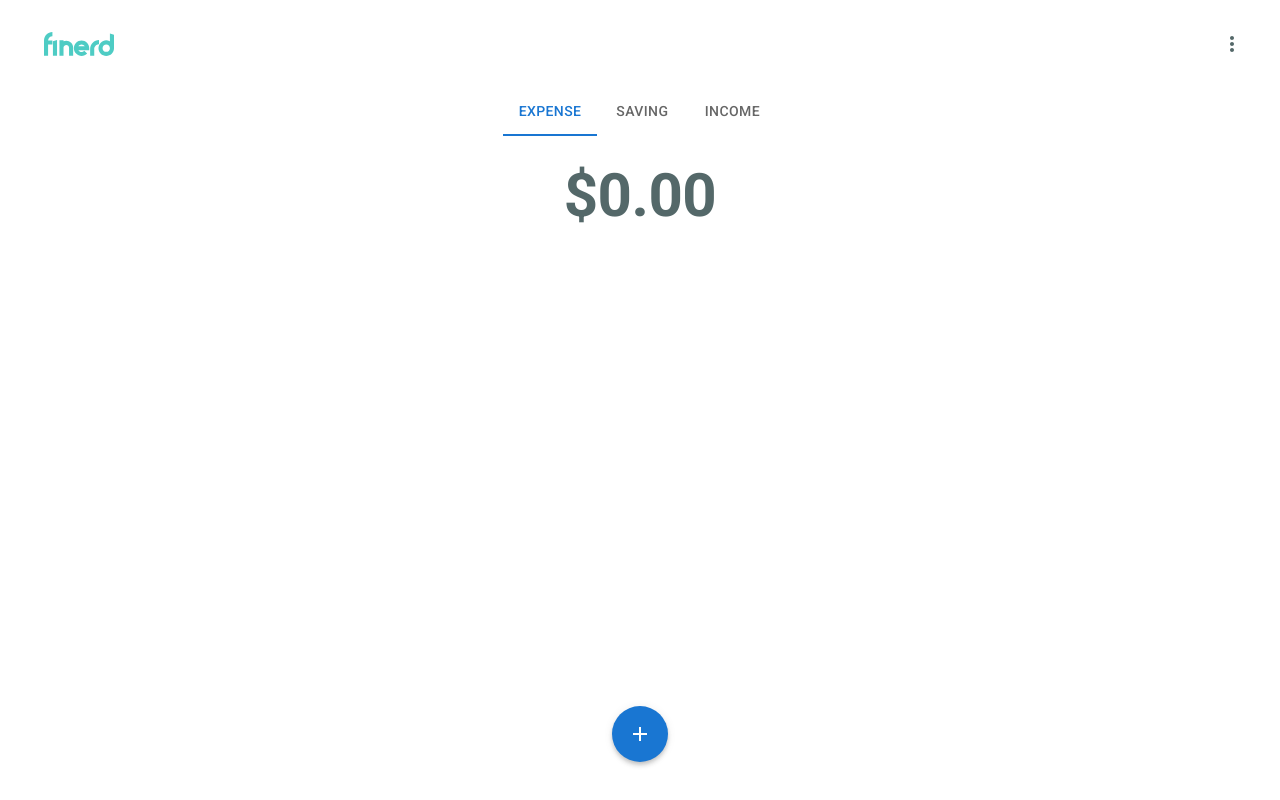
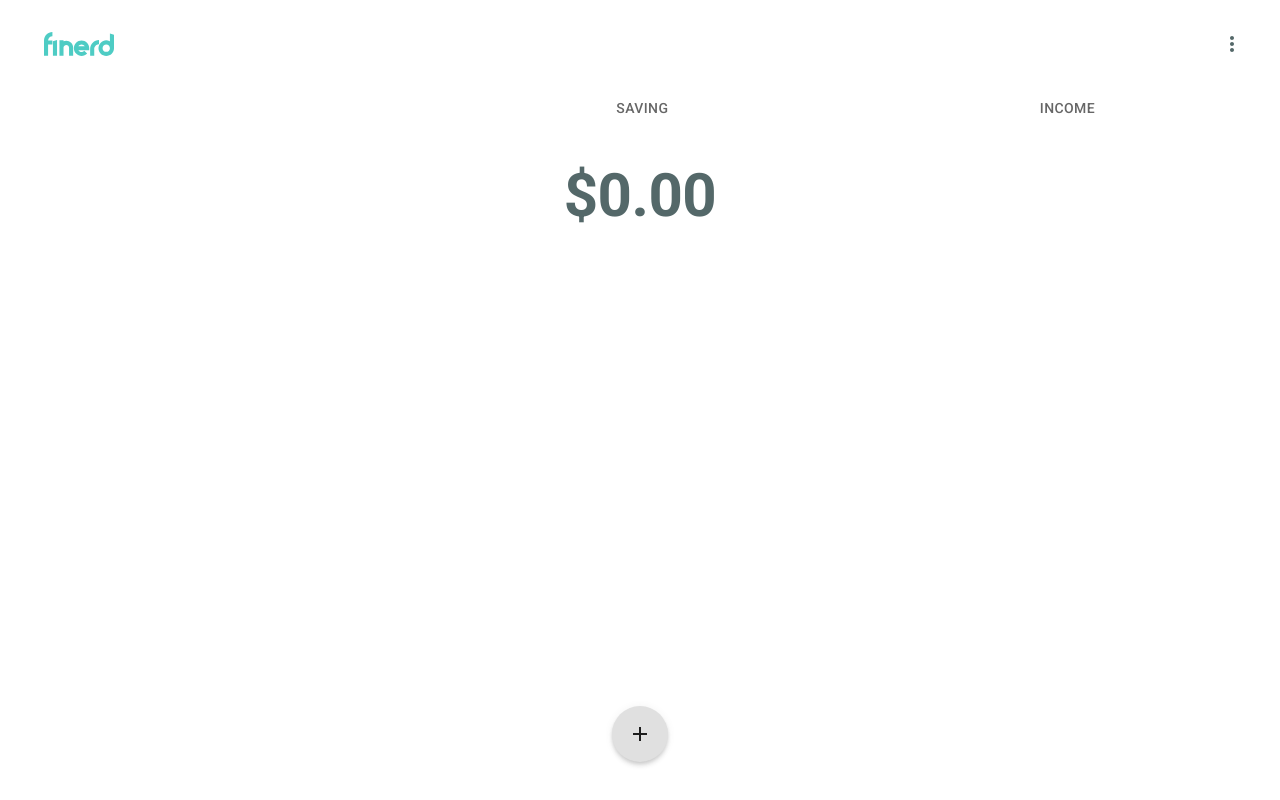
Before and after one commit to tchapsdev/finerd, a Next.js app: page / in a window 1280 px wide. Built offline with nearby package versions, Linux system fonts and the light colour scheme.

Commit message:
style navigation

```diff
--- a/next.config.js
+++ b/next.config.js
@@ -1,4 +1,5 @@
 /** @type {import('next').NextConfig} */
+const path = require('path');
 const withPWA = require('next-pwa');
 const runtimeCaching = require('next-pwa/cache');
 
@@ -7,4 +8,7 @@ module.exports = withPWA({
         dest: 'public',
         runtimeCaching,
     },
+    sassOptions: {
+        includePaths: [path.join(__dirname, 'styles')],
+    },
 });
--- a/src/pages/components/navbar/Navbar.tsx
+++ b/src/pages/components/navbar/Navbar.tsx
@@ -1,9 +1,32 @@
-import { Grid, Tab, Tabs, Typography } from '@mui/material';
+import { Grid, Tab, tabClasses, Tabs, tabsClasses, Typography } from '@mui/material';
 import { SyntheticEvent, useContext, useEffect, useState } from 'react';
+import { styled } from '@mui/system';
 
 import { Menubar } from './menubar/Menubar';
 import { actions, Context } from '../../context/Context';
+import variables from '../../../../styles/variables.module.scss';
 import { TransactionService } from '../../../service/TransactionService';
+
+const TabItem = styled(Tab)(`
+    margin: auto;
+    min-height: 40px;
+
+    &:hover,
+    &:focus,
+    &.${tabClasses.selected} {
+        border-radius: 3px;
+        background-color: ${variables.primary};
+        color: #fff;
+        -webkit-transition: all 600ms cubic-bezier(0.4, 0, 0.2, 1) 0ms;
+        transition: all 600ms cubic-bezier(0.4, 0, 0.2, 1) 0ms;
+    }
+`);
+
+const TabContainer = styled(Tabs)(`
+    .${tabsClasses.indicator} {
+        display: none;
+    }
+`);
 
 const indexToProps = (index: number) => ({
     id: `navbar-tab-${index}`,
@@ -32,15 +55,14 @@ export const Navbar = () => {
         <>
             <Menubar/>
             <Grid container alignItems="center" justifyContent="space-between" sx={{ rowGap: 3 }}>
-                {/* todo: logo and login menu*/}
                 <Grid item xs={12}>
-                    <Tabs className="tabs tabs-boxed" value={current} onChange={handleChange} centered>
+                    <TabContainer className="tabs tabs-boxed" value={current} onChange={handleChange} centered>
                         {
                             tabs.map((tab, index) => (
-                                <Tab className="tab" label={tab} {...indexToProps(index)} />
+                                <TabItem className="tab" label={tab} {...indexToProps(index)} />
                             ))
                         }
-                    </Tabs>
+                    </TabContainer>
                 </Grid>
                 <Grid item xs={12}>
                     <Typography variant="h2" align="center" sx={{ fontWeight: 'bold' }}>
--- a/src/pages/index.tsx
+++ b/src/pages/index.tsx
@@ -5,6 +5,7 @@ import { AppBar, Box, Container, Fab, Grid, Toolbar } from '@mui/material';
 
 import { Navbar } from './components/navbar/Navbar';
 import { Panel } from './components/panels/Panel';
+import variables from '../../styles/variables.module.scss';
 import { Transactions } from './components/transactions/Transactions';
 import { ContextProvider, contextReducer, initialState } from './context/Context';
 
@@ -15,7 +16,8 @@ const StyledFab = styled(Fab)({
     left: 0,
     right: 0,
     margin: '0 auto',
-    boxShadow: '0px 2px 4px -1px rgba(0,0,0,0.14), 0px 4px 5px 0px rgba(0,0,0,0.12), 0px 1px 10px 0px rgba(0,0,0,0.08)',
+    color: variables.secondaryDark,
+    boxShadow: '0px 2px 4px -1px rgba(0,0,0,0.12), 0px 4px 5px 0px rgba(0,0,0,0.10), 0px 1px 10px 0px rgba(0,0,0,0.06)',
 });
 
 export const Main = () => {
@@ -43,7 +45,7 @@ export const Main = () => {
                             >
                                 <Toolbar>
                                     {/* todo: add onclick action to open add transaction modal */}
-                                    <StyledFab color="primary" aria-label="add">
+                                    <StyledFab aria-label="add">
                                         <AddIcon/>
                                     </StyledFab>
                                 </Toolbar>
--- a/styles/globals.scss
+++ b/styles/globals.scss
@@ -3,7 +3,7 @@
 @import '@fontsource/roboto/500.css';
 @import '@fontsource/roboto/700.css';
 
-@import 'vars';
+@import 'variables.module';
 @import 'mixins';
 @import 'animations';
 
--- /dev/null
+++ b/styles/variables.module.scss
@@ -0,0 +1,61 @@
+// Primary Colors
+$primary: #4eccc4;
+$primary-light: #70d5cf;
+$primary-dark: #3f9f9f;
+
+$primary-faded-1: #92ded9;
+$primary-faded-2: #b4e7e4;
+$primary-faded-3: #d6f0ee;
+
+// Secondary Colors
+$secondary: #546869;
+$secondary-light: #758586;
+$secondary-dark: #3f4f4f;
+
+$secondary-faded-1: #96a2a3;
+$secondary-faded-2: #b6bfbf;
+$secondary-faded-3: #d7dcdc;
+
+// Alert Colors
+$alert: #eb4c4c;
+$alert-light: #ee6f6f;
+$alert-dark: #c93232;
+
+$alert-faded-1: #f09191;
+$alert-faded-2: #f3b4b4;
+$alert-faded-3: #f5d6d6;
+
+// Status Colors
+$danger: $alert;
+$success: $primary;
+$info: $secondary;
+
+// Typography
+$base-font-family: 'Roboto, sans-serif';
+$base-font-size: 16px;
+
+:export {
+    primary: $primary;
+    primaryLight: $primary-light;
+    primaryDark: $primary-dark;
+    primaryFaded1: $primary-faded-1;
+    primaryFaded2: $primary-faded-2;
+    primaryFaded3: $primary-faded-3;
+    secondary: $secondary;
+    secondaryLight: $secondary-light;
+    secondaryDark: $secondary-dark;
+    secondaryFaded1: $secondary-faded-1;
+    secondaryFaded2: $secondary-faded-2;
+    secondaryFaded3: $secondary-faded-3;
+    alert: $alert;
+    alertLight: $alert-light;
+    alertDark: $alert-dark;
+    alertFaded1: $alert-faded-1;
+    alertFaded2: $alert-faded-2;
+    alertFaded3: $alert-faded-3;
+    danger: $danger;
+    success: $success;
+    info: $info;
+    baseFontFamily: $base-font-family;
+    baseFontSize: $base-font-size;
+}
--- a/styles/vars.scss
+++ /dev/null
@@ -1,38 +0,0 @@
-// Primary Colors
-$primary: #4eccc4;
-$primary-light: #70d5cf;
-$primary-dark: #3f9f9f;
-
-$primary-faded-1: #92ded9;
-$primary-faded-2: #b4e7e4;
-$primary-faded-3: #d6f0ee;
-
-// Secondary Colors
-$secondary: #546869;
-$secondary-light: #758586;
-$secondary-dark: #3f4f4f;
-
-$secondary-faded-1: #96a2a3;
-$secondary-faded-2: #b6bfbf;
-$secondary-faded-3: #d7dcdc;
-
-// Alert Colors
-$alert: #eb4c4c;
-$alert-light: #ee6f6f;
-$alert-dark: #c93232;
-
-$alert-faded-1: #f09191;
-$alert-faded-2: #f3b4b4;
-$alert-faded-3: #f5d6d6;
-
-// Status Colors
-$danger: $alert;
-$success: $primary;
-$info: $secondary;
-
-// Typography
-$base-font-family: 'Roboto, sans-serif';
-$base-font-size: 16px;
-
-// Spacing
-$gutter: 8px;
```
Also changed, not shown: 1 other file (tests, documents, lock files or other folders).
